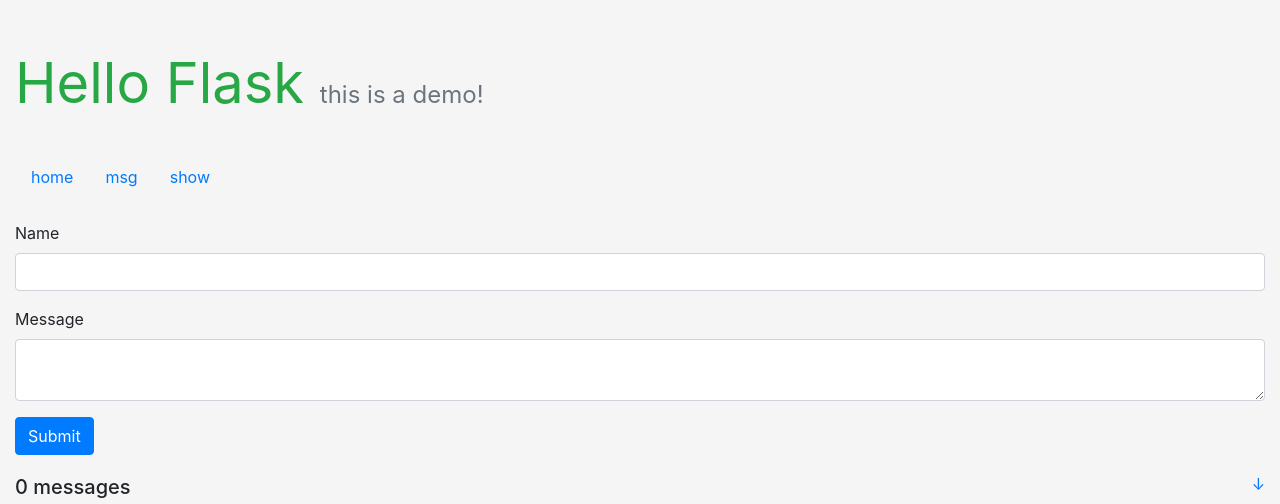
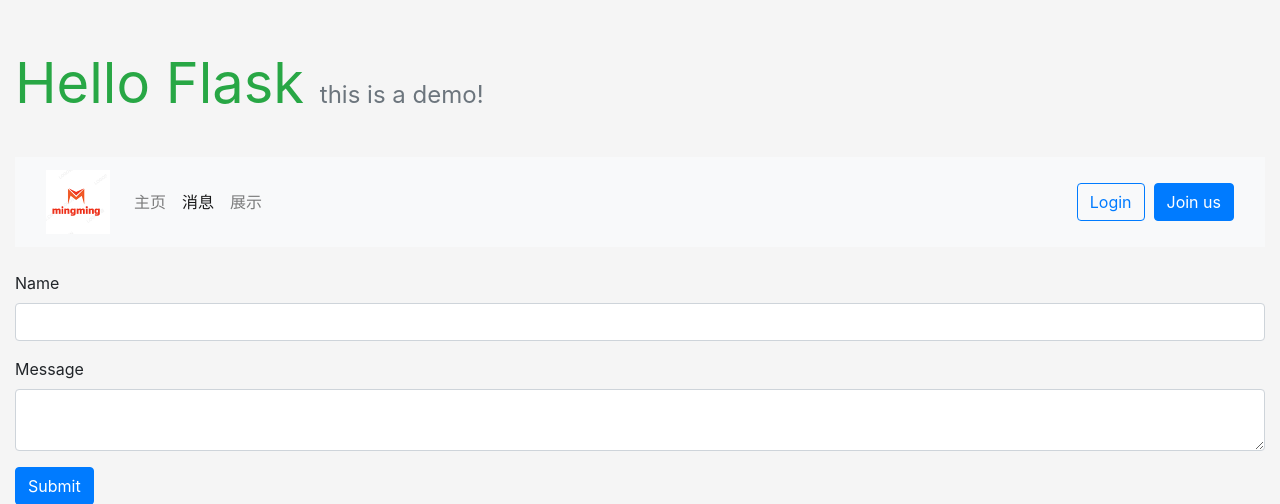
Before and after one commit to Waym1ng/flask_demo, a Flask app: page /msg/ in a window 1280 px wide. Shown: the top 504 px of the page. Run offline with Flask 2, Linux system fonts and the light colour scheme; data that the repository does not hold is empty; some libraries are stand-ins or nearby versions.

Commit message:
更新导航栏

```diff
--- a/hello/home/views.py
+++ b/hello/home/views.py
@@ -3,6 +3,6 @@
 from hello.home import home_bp
 
 @home_bp.route('/', methods=['GET'])
-def home():
+def index():
 
     return render_template('home.html')
--- a/hello/show/views.py
+++ b/hello/show/views.py
@@ -6,6 +6,6 @@
 
 
 @show_bp.route('/', methods=['GET'])
-def show():
+def index():
     data = ShowData.query.order_by(ShowData.id.desc()).all()
     return render_template('show/show.html', data=data)
--- a/hello/templates/base.html
+++ b/hello/templates/base.html
@@ -1,5 +1,6 @@
 <!DOCTYPE html>
 <html lang="en">
+{% from 'bootstrap/nav.html' import render_nav_item %}
 <head>
     <meta charset="utf-8">
     <meta name="viewport" content="width=device-width, initial-scale=1, shrink-to-fit=no">
@@ -16,17 +17,36 @@
             <small class="text-muted sub-title">this is a demo!</small>
         </h1>
     </header>
-    <ul class="nav">
-      <li class="nav-item">
-        <a class="nav-link" href="{{ url_for('home.home') }}">home</a>
-      </li>
-      <li class="nav-item">
-        <a class="nav-link" href="{{ url_for('msg.index') }}">msg</a>
-      </li>
-      <li class="nav-item">
-        <a class="nav-link" href="{{ url_for('show.show') }}">show</a>
-      </li>
-    </ul>
+        <nav class="navbar navbar-expand-lg navbar-light bg-light">
+        <div class="container">
+            <a class="navbar-brand" href="">
+                <img src="{{ url_for('static', filename='favicon.ico') }}" alt="">
+            </a>
+            <button class="navbar-toggler" type="button" data-toggle="collapse" data-target="#navbarColor01"
+                    aria-controls="navbarColor01" aria-expanded="false" aria-label="Toggle navigation">
+                <span class="navbar-toggler-icon"></span>
+            </button>
+
+            <div class="collapse navbar-collapse" id="navbarColor01">
+                <div class="navbar-nav mr-auto">
+                    {{ render_nav_item('home.index', '主页') }}
+                    {{ render_nav_item('msg.index', '消息') }}
+                    {{ render_nav_item('show.index', '展示') }}
+<!--                    <form class="form-inline my-2 my-lg-0" action="">-->
+<!--                        <input type="text" name="q" class="form-control mr-sm-1" placeholder="Photo, tag or user"-->
+<!--                               required>-->
+<!--                        <button class="btn btn-light my-2 my-sm-0" type="submit">-->
+<!--                            <span class="oi oi-magnifying-glass"></span>-->
+<!--                        </button>-->
+<!--                    </form>-->
+                </div>
+                <div class="navbar-nav ml-auto">
+                    <a class="btn btn-outline-primary" href="">Login</a>&nbsp;&nbsp;
+                    <a class="btn btn-primary" href="">Join us</a>
+                </div>
+            </div>
+        </div>
+    </nav>
     <br />
     {% block content %}{% endblock %}
     <footer class="text-center">
--- a/hello/templates/errors/400.html
+++ b/hello/templates/errors/400.html
@@ -7,5 +7,5 @@
 {% endblock %}
 
 {% block footer %}
-    <a href="{{ url_for('home.home') }}">&larr; Go Back</a>
+    <a href="{{ url_for('home.index') }}">&larr; Go Back</a>
 {% endblock %}
--- a/hello/templates/errors/403.html
+++ b/hello/templates/errors/403.html
@@ -7,5 +7,5 @@
 {% endblock %}
 
 {% block footer %}
-    <a href="{{ url_for('home.home') }}">&larr; Go Back</a>
+    <a href="{{ url_for('home.index') }}">&larr; Go Back</a>
 {% endblock %}
--- a/hello/templates/errors/404.html
+++ b/hello/templates/errors/404.html
@@ -7,5 +7,5 @@
 {% endblock %}
 
 {% block footer %}
-    <a href="{{ url_for('home.home') }}">&larr; Go Back</a>
+    <a href="{{ url_for('home.index') }}">&larr; Go Back</a>
 {% endblock %}
--- a/hello/templates/errors/500.html
+++ b/hello/templates/errors/500.html
@@ -7,5 +7,5 @@
 {% endblock %}
 
 {% block footer %}
-    <a href="{{ url_for('home.home') }}">&larr; Go Back</a>
+    <a href="{{ url_for('home.index') }}">&larr; Go Back</a>
 {% endblock %}
```
Also changed, not shown: hello/static/favicon.ico.
